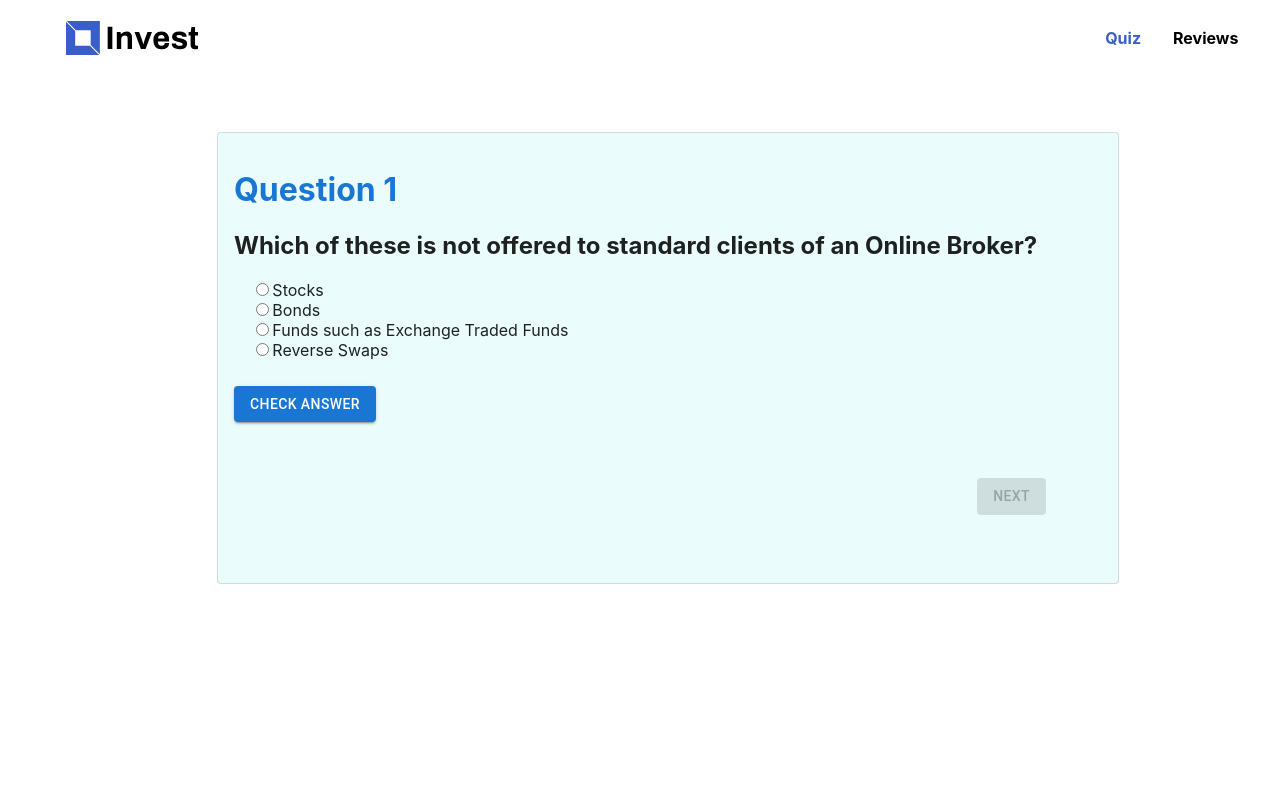
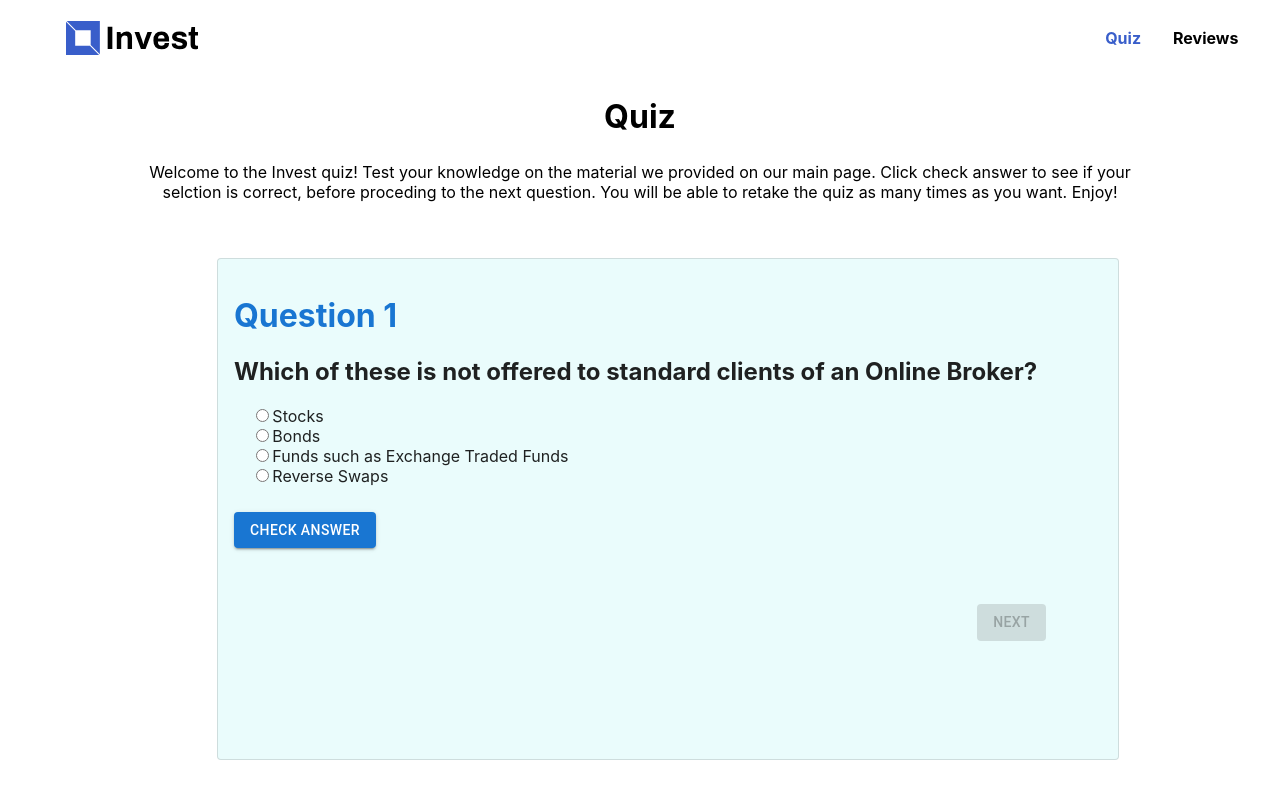
Before and after one commit to ppondo/Invest, a React (Create React App) app: page /quiz in a window 1280 px wide. Shown: the top 798 px of the page. Built offline with nearby package versions, Linux system fonts and the light colour scheme.

Commit message:
css fixes

```diff
--- a/public/index.html
+++ b/public/index.html
@@ -24,7 +24,7 @@
       work correctly both with client-side routing and a non-root public URL.
       Learn how to configure a non-root public URL by running `npm run build`.
     -->
-    <title>React App</title>
+    <title>Invest</title>
   </head>
   <body>
     <noscript>You need to enable JavaScript to run this app.</noscript>
--- a/src/App.scss
+++ b/src/App.scss
@@ -205,13 +205,11 @@ div .test_text {
 }
 
 .success {
-  margin-left: 6%;
   font-weight: bold;
   color: green;
 }
 
 .error {
-  margin-left: 6%;
   font-weight: bold;
   color: red;
 }
@@ -240,3 +238,14 @@ div .test_text {
   text-align: center;
   margin-bottom: 2%;
 }
+
+.instruction {
+  margin-top: 2%;
+  margin-left: 10%;
+  margin-right: 10%;
+  text-align: center;
+}
+
+.center {
+  text-align: center;
+}
--- a/src/components/QuizQuestion.js
+++ b/src/components/QuizQuestion.js
@@ -144,6 +144,9 @@ export const QuizQuestion = (props) => {
   }
 
   return (
+    <>
+    <h1 className="center"> Quiz </h1>
+    <p className="instruction">Welcome to the Invest quiz! Test your knowledge on the material we provided on our main page. Click check answer to see if your selction is correct, before proceding to the next question. You will be able to retake the quiz as many times as you want. Enjoy!</p>
     <Box
       sx={{ mt: 7, ml: 7, mb: 10 }}
       justifyContent="center"
@@ -154,7 +157,7 @@ export const QuizQuestion = (props) => {
       }}
     >
       <Card
-        sx={{ width: 900, height: 450 }}
+        sx={{ width: 900, height: 500}}
         variant="outlined"
         style={{ backgroundColor: "rgba(234, 252, 252, 1)" }}
       >
@@ -181,5 +184,6 @@ export const QuizQuestion = (props) => {
         </CardContent>
       </Card>
     </Box>
+    </>
   );
 };
--- a/src/components/Result.js
+++ b/src/components/Result.js
@@ -5,11 +5,7 @@ import image2 from "../images/study.jpg";
 import image3 from "../images/nicejob.jpg";
 import {
   Link,
-  Box,
-  Card,
-  Button,
-  CardContent,
-  Typography,
+  Button
 } from "@mui/material";
 
 export const Result = (props) => {
@@ -61,6 +57,14 @@ export const Result = (props) => {
     <div className="results">
       <h1>Your Score: {Math.floor(resultPercentage * 100)}%</h1>
       {resultStatement}
+      <Button
+            href="/quiz"
+            variant="contained"
+            style={{ textAlign: "center" }}
+            sx={{mb: 4}}
+          >
+            Take Quiz Again
+      </Button>
       <p>
         Thank you for taking our quiz and visiting our site! We hope you learned
         something new about investing in the stock market.
```
